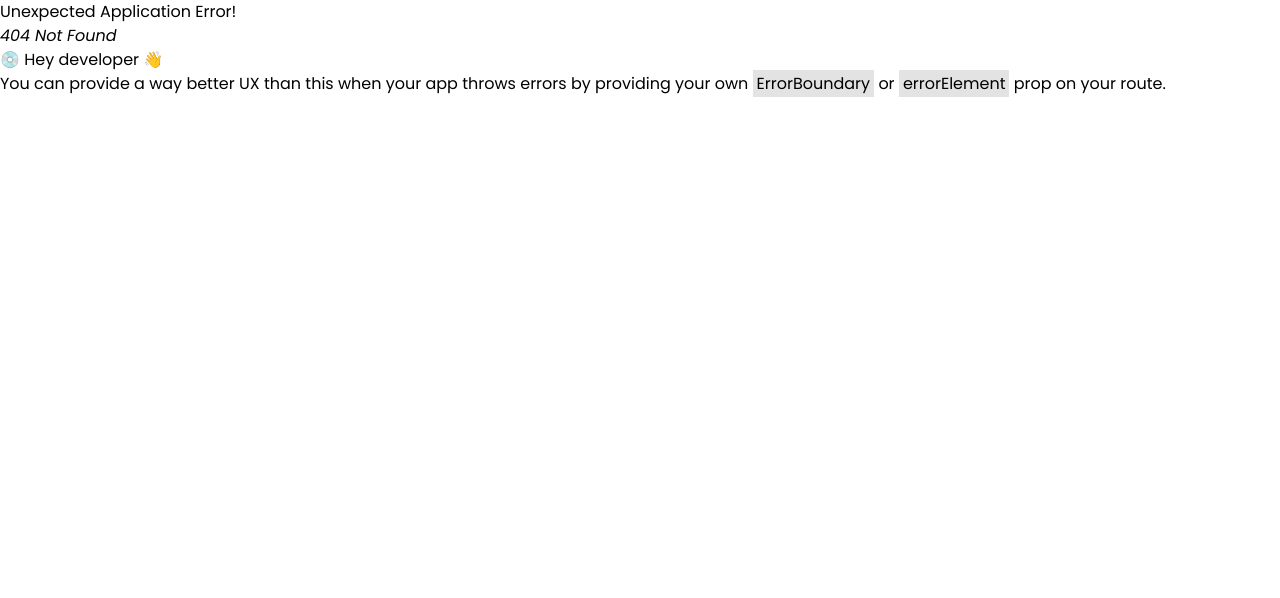
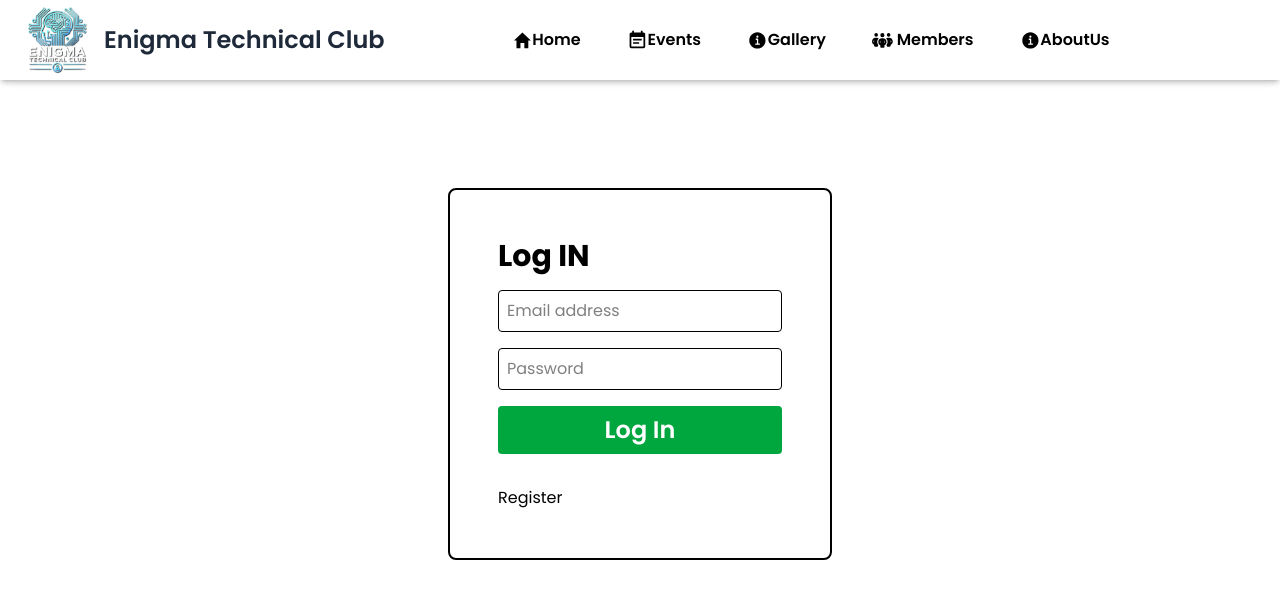
Before and after one commit to Jais-Abhi/Enigma, a React (Vite) app in the folder frontend/: page /admin/login in a window 1280 px wide. Before the commit this address had no page. Shown: the top 598 px of the page. Built offline with nearby package versions, Linux system fonts and the light colour scheme.

Commit message:
login page

```diff
--- a/frontend/src/components/Admin.jsx
+++ /dev/null
@@ -1,70 +0,0 @@
-import React, { useState } from 'react';
-import { useNavigate } from 'react-router-dom';
-const Admin = () => {
-  const navigate = useNavigate();
-  const [username, setUsername] = useState('');
-  const [password, setPassword] = useState('');
-  const [uniqueKey, setUniqueKey] = useState('');
-
-  const handleSubmit = (e) => {
-    e.preventDefault();
-    console.log('Form submitted:', { username, password, uniqueKey });
-    navigate('/dashboard');
-  };
-
-  return (
-    <div className="flex justify-center items-center min-h-screen bg-gray-100">
-      <div className="border-2 border-amber-600 w-full max-w-md p-8 rounded-lg bg-white shadow-lg">
-        <form onSubmit={handleSubmit}>
-          <h2 className="text-3xl font-semibold text-center text-gray-800 mb-8">
-            Login as Admin
-          </h2>
-
-          <div className="mb-4">
-            <label htmlFor="username" className="text-xl text-gray-700">Username:</label>
-            <input
-              type="text"
-              id="username"
-              className="w-full p-3 border-2 border-gray-300 rounded-md mt-2"
-              value={username}
-              onChange={(e) => setUsername(e.target.value)}
-            />
-          </div>
-
-          <div className="mb-4">
-            <label htmlFor="password" className="text-xl text-gray-700">Password:</label>
-            <input
-              type="password"
-              id="password"
-              className="w-full p-3 border-2 border-gray-300 rounded-md mt-2"
-              value={password}
-              onChange={(e) => setPassword(e.target.value)}
-            />
-          </div>
-
-          <div className="mb-4">
-            <label htmlFor="uniqueKey" className="text-xl text-gray-700">Unique Key:</label>
-            <input
-              type="text"
-              id="uniqueKey"
-              className="w-full p-3 border-2 border-gray-300 rounded-md mt-2"
-              value={uniqueKey}
-              onChange={(e) => setUniqueKey(e.target.value)}
-            />
-          </div>
-
-          <div className="flex justify-center mt-8">
-            <button
-              type="submit"
-              className="w-full py-3 px-6 bg-blue-500 text-white rounded-lg text-xl font-semibold hover:bg-blue-600 focus:outline-none focus:ring-2 focus:ring-blue-500 transition duration-200"
-            >
-              Enter Admin Panel
-            </button>
-          </div>
-        </form>
-      </div>
-    </div>
-  );
-};
-
-export default Admin;
--- /dev/null
+++ b/frontend/src/components/Login.jsx
@@ -0,0 +1,158 @@
+// import React, { useState } from 'react';
+// import { useNavigate } from 'react-router-dom';
+// const Admin = () => {
+//   const navigate = useNavigate();
+//   const [username, setUsername] = useState('');
+//   const [password, setPassword] = useState('');
+//   const [uniqueKey, setUniqueKey] = useState('');
+
+//   const handleSubmit = (e) => {
+//     e.preventDefault();
+//     console.log('Form submitted:', { username, password, uniqueKey });
+//     navigate('/dashboard');
+//   };
+
+//   return (
+//     <div className="flex justify-center items-center min-h-screen bg-gray-100">
+//       <div className="border-2 border-amber-600 w-full max-w-md p-8 rounded-lg bg-white shadow-lg">
+//         <form onSubmit={handleSubmit}>
+//           <h2 className="text-3xl font-semibold text-center text-gray-800 mb-8">
+//             Login as Admin
+//           </h2>
+
+//           <div className="mb-4">
+//             <label htmlFor="username" className="text-xl text-gray-700">Username:</label>
+//             <input
+//               type="text"
+//               id="username"
+//               className="w-full p-3 border-2 border-gray-300 rounded-md mt-2"
+//               value={username}
+//               onChange={(e) => setUsername(e.target.value)}
+//             />
+//           </div>
+
+//           <div className="mb-4">
+//             <label htmlFor="password" className="text-xl text-gray-700">Password:</label>
+//             <input
+//               type="password"
+//               id="password"
+//               className="w-full p-3 border-2 border-gray-300 rounded-md mt-2"
+//               value={password}
+//               onChange={(e) => setPassword(e.target.value)}
+//             />
+//           </div>
+
+//           <div className="mb-4">
+//             <label htmlFor="uniqueKey" className="text-xl text-gray-700">Unique Key:</label>
+//             <input
+//               type="text"
+//               id="uniqueKey"
+//               className="w-full p-3 border-2 border-gray-300 rounded-md mt-2"
+//               value={uniqueKey}
+//               onChange={(e) => setUniqueKey(e.target.value)}
+//             />
+//           </div>
+
+//           <div className="flex justify-center mt-8">
+//             <button
+//               type="submit"
+//               className="w-full py-3 px-6 bg-blue-500 text-white rounded-lg text-xl font-semibold hover:bg-blue-600 focus:outline-none focus:ring-2 focus:ring-blue-500 transition duration-200"
+//             >
+//               Enter Admin Panel
+//             </button>
+//           </div>
+//         </form>
+//       </div>
+//     </div>
+//   );
+// };
+
+// export default Admin;
+
+import React, { useRef, useState } from "react";
+import Header from "./Header";
+import { validateData } from "../utils/validate";
+// import {
+//   createUserWithEmailAndPassword,
+//   signInWithEmailAndPassword,
+//   updateProfile,
+// } from "firebase/auth";
+// import { auth } from "../utils/firebase";
+// import { useDispatch } from "react-redux";
+// import { addUser } from "../slices/userSlice";
+// import { BG_URL, DEFAULT_AVATAR } from "../utils/constants";
+
+const Login = () => {
+  const [IsSignInForm, setIsSignInForm] = useState(true);
+  const [errMessage, setErrMessage] = useState(null);
+  // const dispatch = useDispatch();
+  const name = useRef(null);
+  const email = useRef(null);
+  const password = useRef(null);
+
+  const handleSignInForm = () => {
+    setIsSignInForm(!IsSignInForm);
+  };
+
+  const handleButtonClick = () => {
+   console.log("clicked on button");
+
+  };
+
+  return (
+    <>
+      <Header />
+      {/* <div className="absolute bg-black">
+        <img
+          className="w-full h-screen md:h-auto object-cover md:object-center"
+          src={BG_URL}
+          alt="bg"
+        />
+      </div> */}
+      <form
+        className="flex flex-col absolute bg-white  text-black border-2 bg-opacity-50 p-10 rounded-lg w-[80%] md:w-[30%] mx-auto my-32 right-0 left-0 top-15"
+        onSubmit={(e) => e.preventDefault()}
+      >
+        <h1 className="font-bold text-3xl m-2">
+          {IsSignInForm ? "Log IN" : "Register"}
+        </h1>
+        {!IsSignInForm && (
+          <input
+            ref={name}
+            type="text"
+            placeholder="Name"
+            className="p-2 m-2 border rounded"
+          />
+        )}
+        <input
+          ref={email}
+          type="email"
+          placeholder="Email address"
+          className="p-2 m-2 border rounded"
+        />
+        <input
+          ref={password}
+          type="password"
+          placeholder="Password"
+          className="p-2 m-2 border rounded"
+        />
+        <button
+          className="p-2 m-2 bg-green-600 text-white rounded text-2xl font-semibold"
+          onClick={() => handleButtonClick()}
+        >
+          {IsSignInForm ? "Log In" : "Register"}
+        </button>
+        <p className="text-red-600 m-2 font-bold">{errMessage}</p>
+        <div className="m-2 cursor-pointer">
+          <p onClick={() => handleSignInForm()}>
+            {IsSignInForm
+              ? " Register"
+              : "Already have an account ? Log In"}
+          </p>
+        </div>
+      </form>
+    </>
+  );
+};
+
+export default Login;
--- /dev/null
+++ b/frontend/src/utils/validate.js
@@ -0,0 +1,18 @@
+export const validateData = (email, password) => {
+  const isEmailValid = /^[a-zA-Z0-9._%+-]+@[a-zA-Z0-9.-]+\.[a-zA-Z]{2,}$/.test(
+    email
+  );
+  const isPasswordValid =
+    /^(?=.*[a-z])(?=.*[A-Z])(?=.*\d)(?=.*[@$!%*?&])[A-Za-z\d@$!%*?&]{8,}$/.test(
+      password
+    );
+
+  if (!isEmailValid) {
+    return "Email is not valid!";
+  }
+  if (!isPasswordValid) {
+    return "Password is not valid!";
+  }
+
+  return null;
+};
```
Also changed, not shown: frontend/src/main.jsx (+4 -4 lines).
